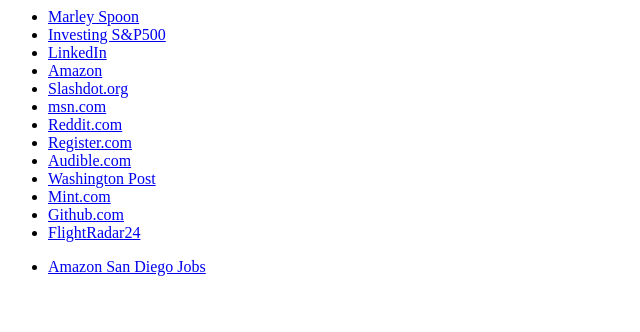
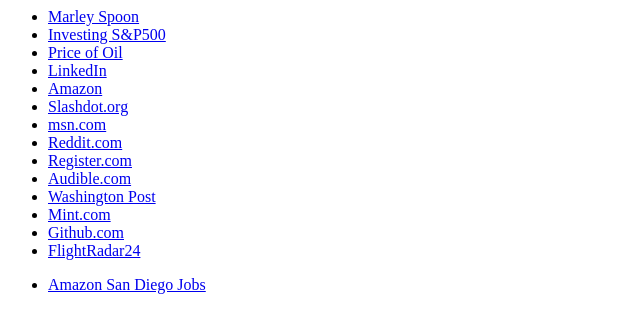
Before and after one commit to HunterHudson/default_web, a plain HTML site: page hunterhudson.com/public_html/s.html in a window 1280 px wide. Shown: the whole page, without its empty margins (0-640 px from the left). Drawn offline with Linux system fonts and the light colour scheme.

Commit message:
added oil prices

```diff
--- a/hunterhudson.com/public_html/s.html
+++ b/hunterhudson.com/public_html/s.html
@@ -5,6 +5,7 @@
 		<ul>
 			<li><a href="https://marleyspoon.com/">Marley Spoon</a></li>
 			<li><a href="https://www.investing.com/indices/us-spx-500-futures-advanced-chart">Investing S&P500</a></li>
+			<li><a href="https://tradingeconomics.com/commodity/crude-oil">Price of Oil</a></li>
 			<li><a href="https://www.linkedin.com">LinkedIn</a></li>
 			<li><a href="https://amazon.com">Amazon</a></li>
 			<li><a href="https://slashdot.org">Slashdot.org</a></li>
```
